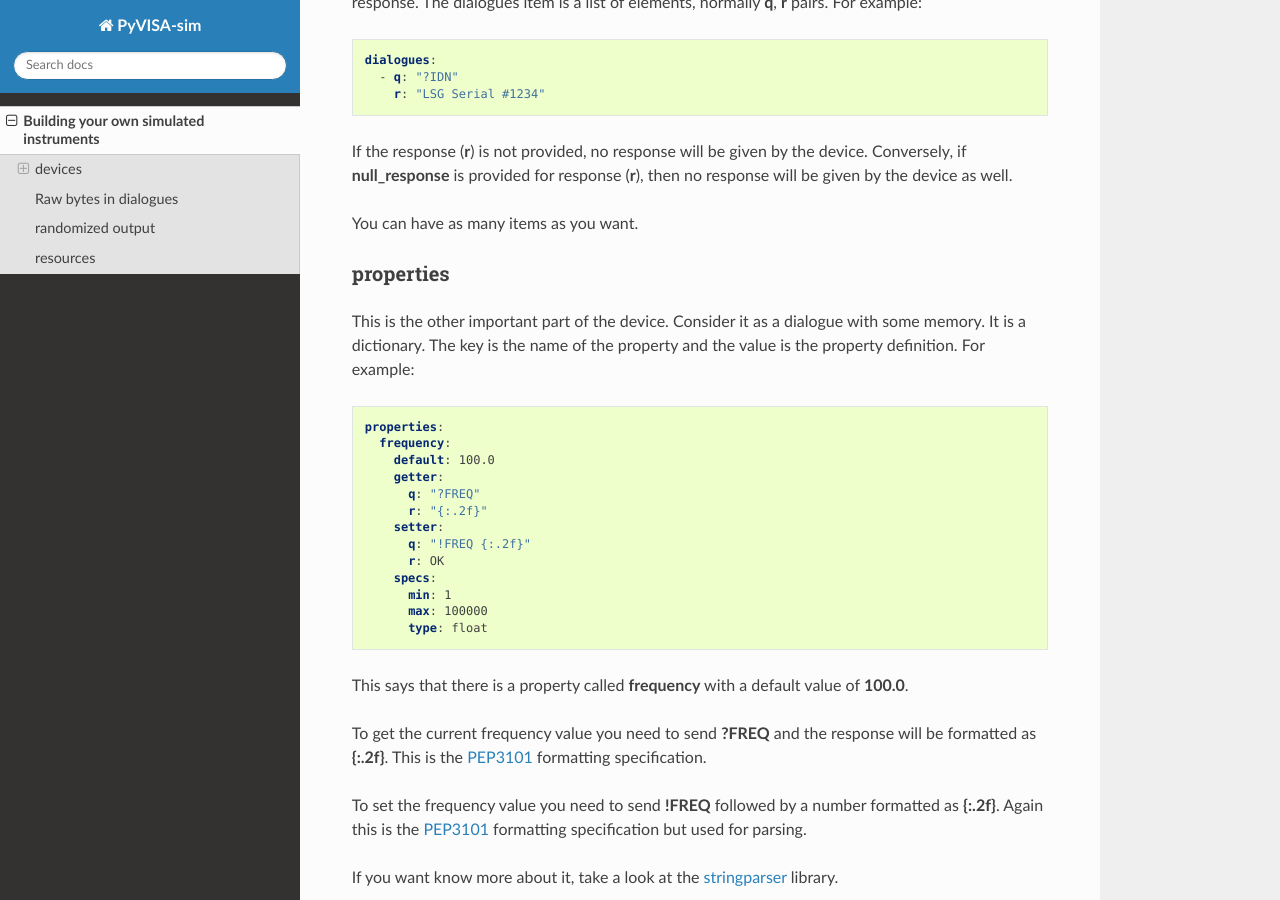
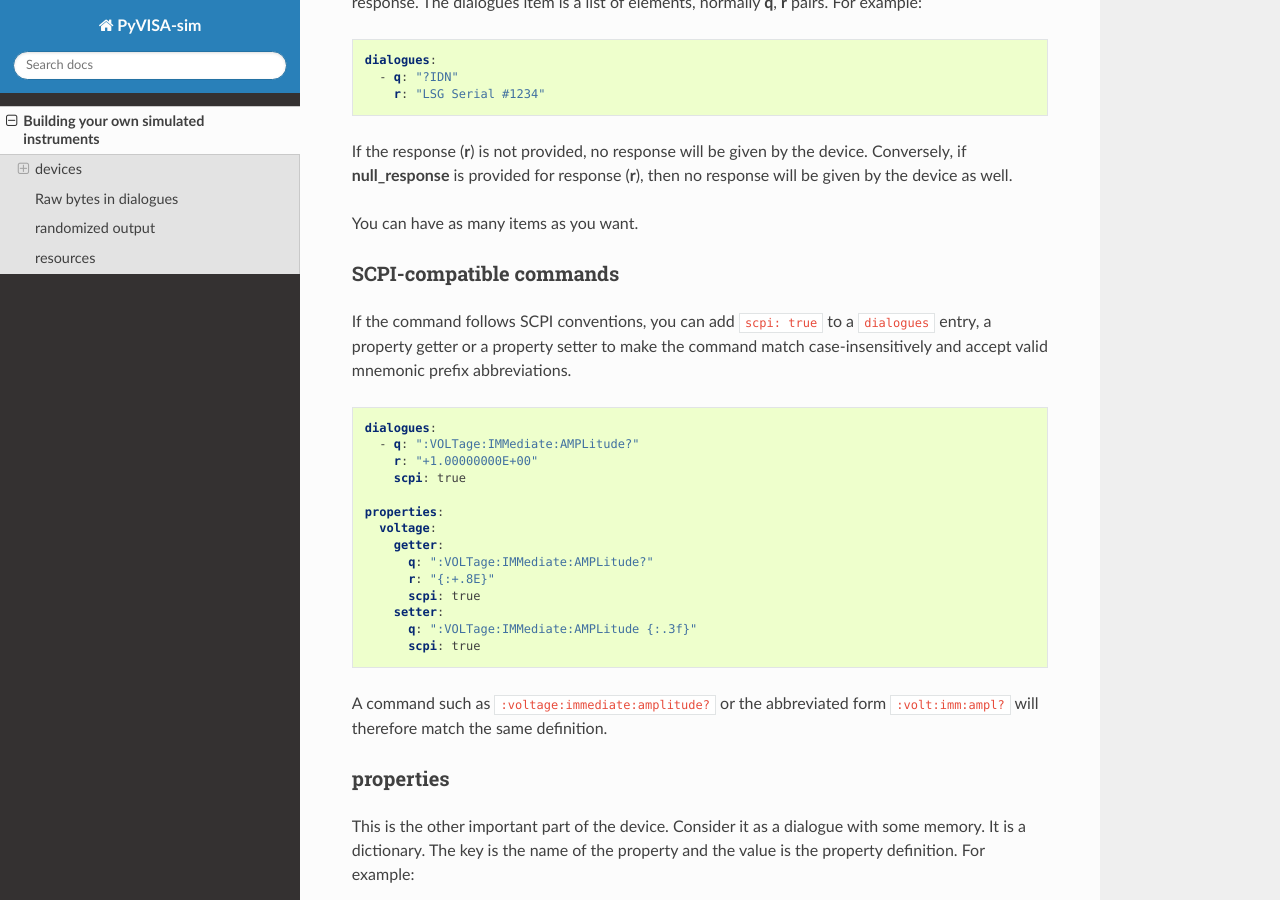
Before and after one commit to pyvisa/pyvisa-sim, a Sphinx documentation site: the page built from docs/source/definitions.rst, in a window 1280 px wide and 900 px high, scrolled down 1887 px. Built offline with Sphinx 7.4.7 and the Read the Docs theme 3.1.0, drawn with Linux system fonts in a browser that asks for light colours.

Commit message:
document support for SCPI query/dialogues

```diff
--- a/CHANGES.rst
+++ b/CHANGES.rst
@@ -3,6 +3,8 @@ PyVISA-sim Changelog
 
 Unreleased
 ----------
+- add SCPI-aware matching for dialogues, getters, and setters configured with
+  ``scpi: true`` so mixed-case and abbreviated command names resolve correctly.
 - handle return status code to raise on error status code as expected by PyVISA #246
 - add support for BYTES directive PR #220
   BYTES allows raw bytes to be inserted into dialogues, useful for non-ASCII
--- a/docs/source/definitions.rst
+++ b/docs/source/definitions.rst
@@ -113,6 +113,32 @@ response will be given by the device as well.
 
 You can have as many items as you want.
 
+SCPI-compatible commands
+~~~~~~~~~~~~~~~~~~~~~~~
+
+If the command follows SCPI conventions, you can add ``scpi: true`` to a
+``dialogues`` entry, a property getter or a property setter to make the command
+match case-insensitively and accept valid mnemonic prefix abbreviations.
+
+.. code-block:: yaml
+
+    dialogues:
+      - q: ":VOLTage:IMMediate:AMPLitude?"
+        r: "+1.00000000E+00"
+        scpi: true
+
+    properties:
+      voltage:
+        getter:
+          q: ":VOLTage:IMMediate:AMPLitude?"
+          r: "{:+.8E}"
+          scpi: true
+        setter:
+          q: ":VOLTage:IMMediate:AMPLitude {:.3f}"
+          scpi: true
+
+A command such as ``:voltage:immediate:amplitude?`` or the abbreviated form
+``:volt:imm:ampl?`` will therefore match the same definition.
 
 properties
 ~~~~~~~~~~
```
